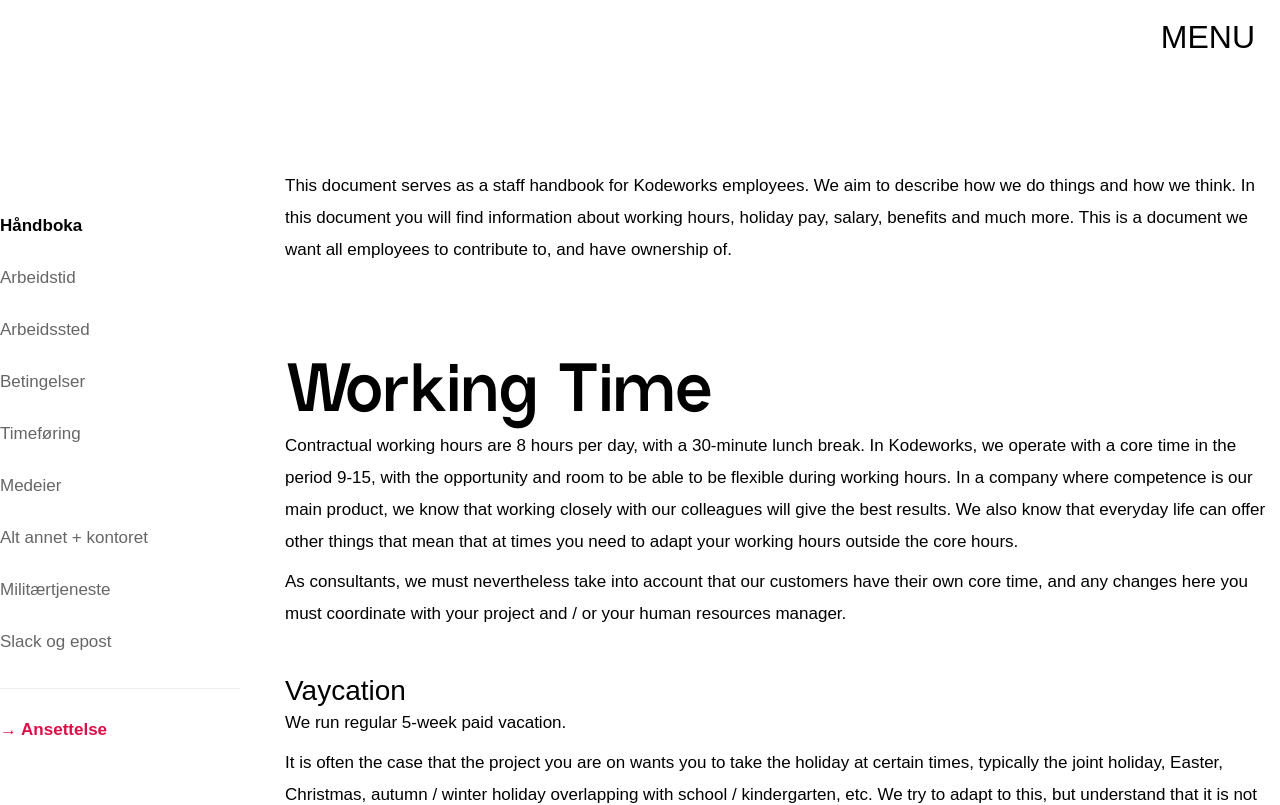
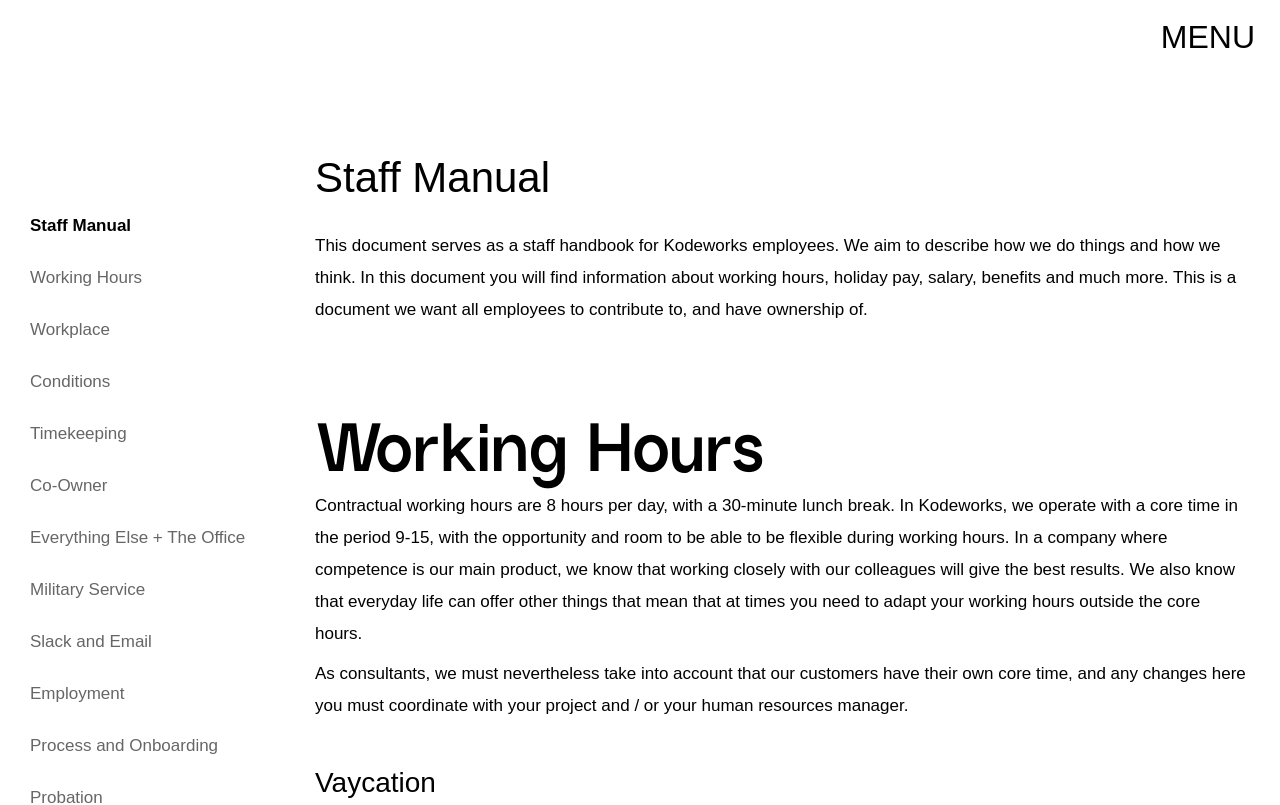
Before and after one commit to Kodeworks/kodeworks.no, a React (Create React App) app: page /staffmanual in a window 1280 px wide. Shown: the top 805 px of the page. Built offline with nearby package versions, Linux system fonts and the light colour scheme.

Commit message:
Simplify Staff Manual code

```diff
--- a/src/pages/StaffManual/index.tsx
+++ b/src/pages/StaffManual/index.tsx
@@ -2,34 +2,33 @@
 
 function StaffManual() {
   return (
-    <div id="container">
       <div className="handbok-container">
 
         <div className="handbok-column-1">
           <div className="handbok-sidebar">
             <nav className="handbok-sidebar-local-nav">
               <ul className="handbok-menu">
-                <li><strong>Håndboka</strong></li>
-                <li><a href="#handbok-arbeidstid">Arbeidstid</a></li>
-                <li><a href="#handbok-arbeidststed">Arbeidssted</a></li>
-                <li><a href="#handbok-betingelser">Betingelser</a></li>
-                <li><a href="#handbok-timeforing">Timeføring</a></li>
-                <li><a href="#handbok-medeier">Medeier</a></li>
-                <li><a href="#handbok-other">Alt annet + kontoret</a></li>
-                <li><a href="#handbok-militaer">Militærtjeneste</a></li>
-                <li><a href="#handbok-kommunikasjon">Slack og epost</a></li>
-              </ul>
-            </nav>
-
-            <nav className="handbok-sidebar-more">
-              <ul>
-                <li><a href="/handbok/ansettelse.html">&rarr; Ansettelse</a></li>
+                <li><strong>Staff Manual</strong></li>
+                <li><a href="#handbok-arbeidstid">Working Hours</a></li>
+                <li><a href="#handbok-arbeidststed">Workplace</a></li>
+                <li><a href="#handbok-betingelser">Conditions</a></li>
+                <li><a href="#handbok-timeforing">Timekeeping</a></li>
+                <li><a href="#handbok-medeier">Co-Owner</a></li>
+                <li><a href="#handbok-other">Everything Else + The Office</a></li>
+                <li><a href="#handbok-militaer">Military Service</a></li>
+                <li><a href="#handbok-kommunikasjon">Slack and Email</a></li>
+                <li><a href="#handbok-employment">Employment</a></li>
+                <li><a href="#handbok-process-and-onboarding">Process and Onboarding</a></li>
+                <li><a href="#handbok-probation">Probation</a></li>
+                <li><a href="#handbok-job-types">Job Types</a></li>
+                <li><a href="#handbok-resignation">Resignation</a></li>
               </ul>
             </nav>
           </div>
         </div>
 
         <div className="handbok-column-2">
+          <h1>Staff Manual</h1>
           <section className="handbok">
             <header className="customer-header">
               <p>This document serves as a staff handbook for Kodeworks employees. We aim to describe how we do things and how we think. In this document you will find information about working hours, holiday pay, salary, benefits and much more. This is a document we want all employees to contribute to, and have ownership of.</p>
@@ -37,7 +36,7 @@
           </section>
 
           <section className="handbok" id="handbok-arbeidstid">
-            <h2>Working Time</h2>
+            <h2>Working Hours</h2>
 
             <p>Contractual working hours are 8 hours per day, with a 30-minute lunch break. In Kodeworks, we operate with a core time in the period 9-15, with the opportunity and room to be able to be flexible during working hours. In a company where competence is our main product, we know that working closely with our colleagues will give the best results. We also know that everyday life can offer other things that mean that at times you need to adapt your working hours outside the core hours.</p>
 
@@ -202,12 +201,12 @@
           </section>
 
 
-          <section>
-            <h2>Appointment</h2>
+          <section id="handbok-employment">
+            <h2>Employment</h2>
             <p>An employment is an important investment for Kodeworks. The employees are not only employees who will contribute to a good working environment, but are also the actual product Kodeworks delivers. There is therefore a great focus on hiring skilled employees who seek and master challenges. The employees represent Kodeworks.</p>
           </section>
 
-          <section>
+          <section id="handbok-process-and-onboarding">
             <h2>Process and Onboarding</h2>
             <p>At Kodeworks, we want you as a new employee to feel that the process from the time you contact us until the contract is signed and the employment relationship has started is a good experience.</p>
 
@@ -252,12 +251,12 @@
             </ul>
           </section>
 
-          <section>
+          <section id="handbok-probation">
             <h2>Probation</h2>
             <p>New full-time employees have a probationary period of six months from the date of accession. The probationary period is reciprocal and shall entail the possibility for both the employer and the employee to terminate the employment relationship if it turns out that the circumstances were not as intended. During the probationary period, one month\'s notice period applies. The probationary period can be extended if the employee has been absent during the probationary period, this includes holidays. The probationary period can be shortened by further agreement between the employer and the employee.</p>
           </section>
 
-          <section>
+          <section id="handbok-job-types">
             <h2>Job types</h2>
             <p>Kodeworks operates with different job types.</p>
 
@@ -290,7 +289,7 @@
             <p>Approximately 10% of the total number of hours in Kodeworks will go to staff-related work within administration, management, follow-up of employees and sales. The staff\'s task is to ensure that the machinery runs properly; that there is a steady influx of professionally interesting assignments, that the employees are well, that the customers are satisfied with Kodeworks, that the company\'s finances are going as they should, that the company reaches its measurement parameters, and more.</p>
           </section>
 
-          <section>
+          <section id="handbok-resignation">
             <h2>Resignation</h2>
 
             <p>Termination must be in writing. The notice period is mutual for employees and employers with a duration of three months. It runs from the first day of the month after the termination took place unless otherwise agreed.</p>
@@ -299,7 +298,7 @@
           </section>
         </div>
       </div>
-    </div>
+
   );
 }
 
--- a/src/pages/StaffManual/staffmanual.css
+++ b/src/pages/StaffManual/staffmanual.css
@@ -1,16 +1,23 @@
 /* Håndbok
    -----------------------------------------------------------------------------*/
+.handbook-container {
+  /* margin: 120px auto 120px auto; */
+  /* max-width: 1280px; */
+}
+
 .handbok {
   padding-top: 20px;
   padding-bottom: 60px;
 }
 
 .handbok-container {
-  padding-top: 30px;
   box-sizing: border-box;
   display: flex;
-  margin-left: -40px;
-  margin-right: -40px;
+  margin: 120px auto 120px auto;
+  max-width: 1280px;
+  padding-left: var(--gutter-size);
+  padding-right: var(--gutter-size);
+  padding-top: 30px;
   width: 100%;
 }
 
--- a/src/styles/kw.css
+++ b/src/styles/kw.css
@@ -61,13 +61,6 @@
   font-size: 18px;
   line-height: 24px;
   margin-bottom: 4px;
-}
-
-/*
-------------------------------------------------------------------------------*/
-#container > div {
-  margin: 120px auto 120px auto;
-  max-width: 1280px;
 }
 
 
```
